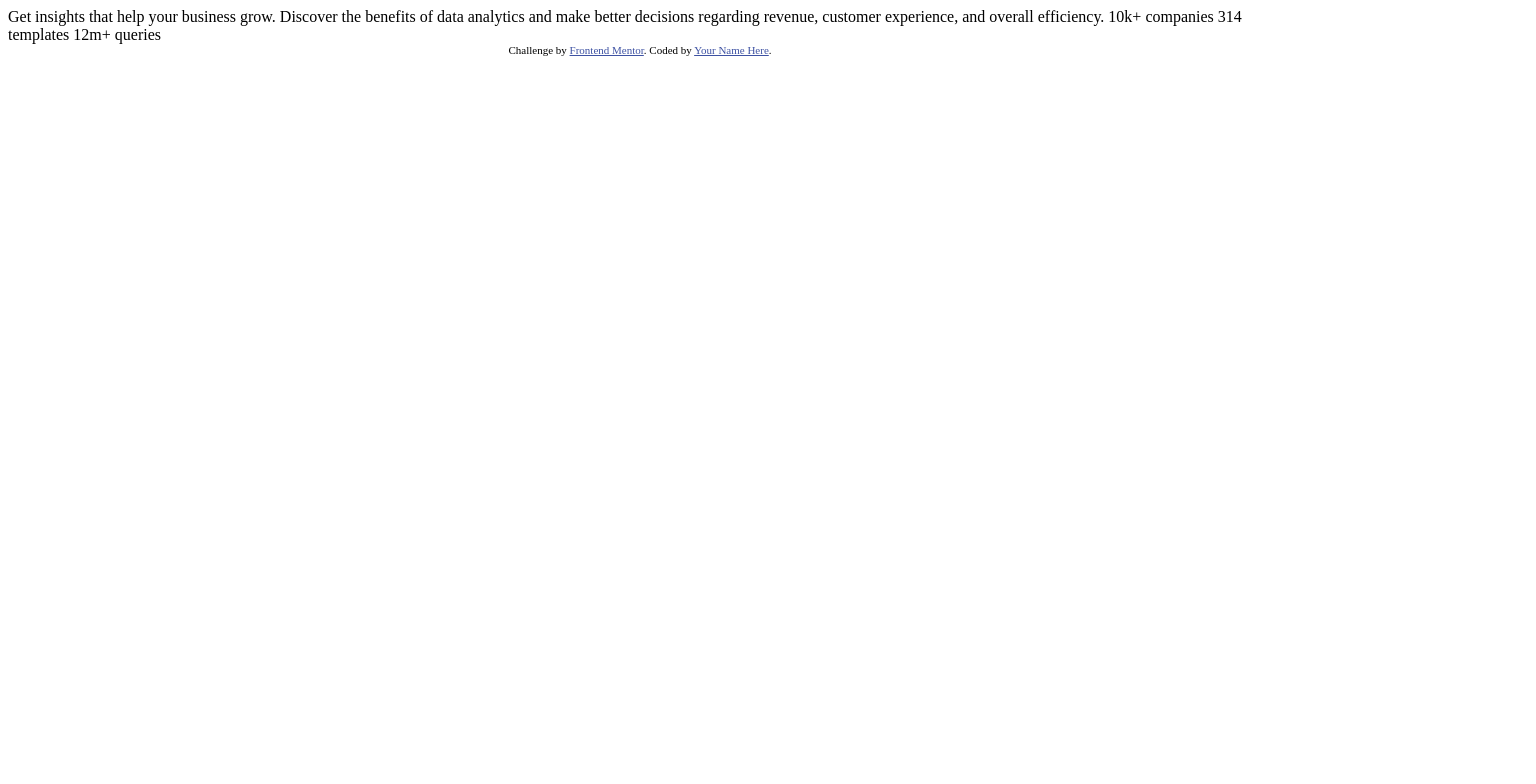
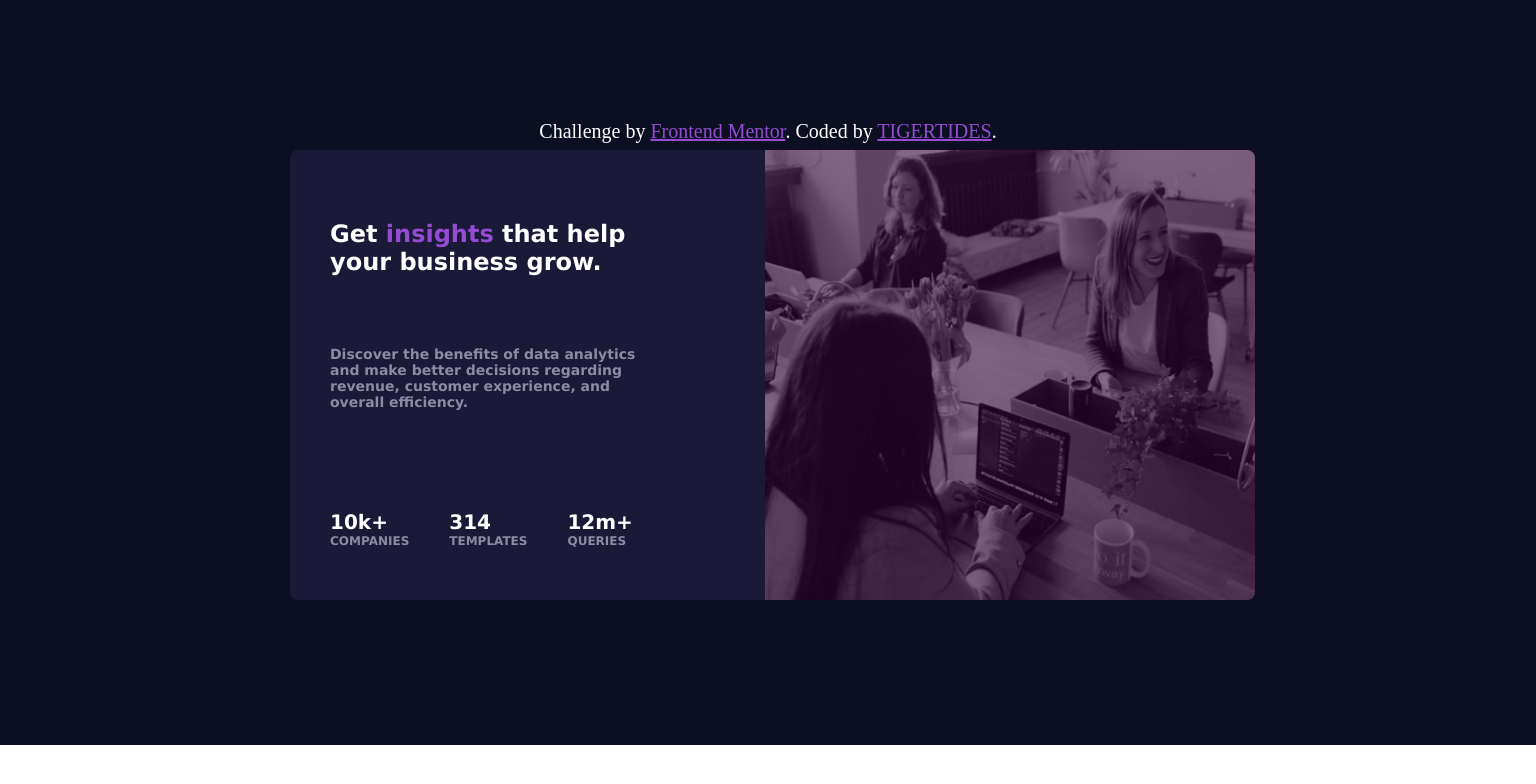
Before and after one commit to ALGOREX-PH/TIGERTIDES_Stats_preview_card_component, a plain HTML site: page stats-preview-card-component-main/stats-preview-card-component-main/index.html in a window 1280 px wide. Shown: the whole page, 1536 px wide, since content can reach past the window. Drawn offline with Linux system fonts and the light colour scheme.

Commit message:
commit to crush

```diff
--- a/stats-preview-card-component-main/stats-preview-card-component-main/index.html
+++ b/stats-preview-card-component-main/stats-preview-card-component-main/index.html
@@ -5,29 +5,44 @@
   <meta name="viewport" content="width=device-width, initial-scale=1.0"> <!-- displays site properly based on user's device -->
 
   <link rel="icon" type="image/png" sizes="32x32" href="./images/favicon-32x32.png">
-
+  <link rel="stylesheet" href="style.css">
   <title>Frontend Mentor | Stats preview card component</title>
-
-  <!-- Feel free to remove these styles or customise in your own stylesheet 👍 -->
-  <style>
-    .attribution { font-size: 11px; text-align: center; }
-    .attribution a { color: hsl(228, 45%, 44%); }
-  </style>
 </head>
 <body>
 
-  Get insights that help your business grow.
 
-  Discover the benefits of data analytics and make better decisions regarding revenue, customer
-  experience, and overall efficiency.
+<div class= "background_color_navy">
 
-  10k+ companies
-  314 templates
-  12m+ queries
+
+
+  <div class = "text_card">
+    <h1 class = "get_insights">Get <text class = "purple">insights</text> that help your business grow.</h1>
+    <h1 class = "description"> Discover the benefits of data analytics and make better decisions regarding revenue, customer experience, and overall efficiency. </h1>
+    <div class = "wrap">
+    <div class = "companies">
+    <h1 class = "companies_count"> 10k+ </h1>
+    <h1 class = "companies_text"> COMPANIES </h1>
+    </div>
+    <div class = "templates">
+      <h1 class = "templates_count">314</h1>
+      <h1 class = "templates_text">TEMPLATES</h1>
+    </div>
+    <div class = "queries">
+      <h1 class = "queries_count">12m+</h1>
+      <h1 class = "queries_text">QUERIES</h1>
+    </div>
+    </div>
+  </div>
+  <div class="picture_1">
+    <div class = "picture_tint">
+      <img class ="picture" src='images/image-header-desktop.jpg'>
+    </div>
+  </div>
 
   <div class="attribution">
     Challenge by <a href="https://www.frontendmentor.io?ref=challenge" target="_blank">Frontend Mentor</a>.
-    Coded by <a href="#">Your Name Here</a>.
+    Coded by <a href="#">TIGERTIDES</a>.
   </div>
+</div>
 </body>
 </html>
--- /dev/null
+++ b/stats-preview-card-component-main/stats-preview-card-component-main/style.css
@@ -0,0 +1,152 @@
+*{
+    padding: 0px;
+    margin: 0px;
+}
+
+.attribution{
+    font-size: 20px;
+    text-align: center;
+    color: white;
+    padding-top: 120px;
+}
+.attribution a {
+     color:#944cd2;
+    }
+
+.background_color_navy{
+    background-color: #0c0f22;
+    width: 1536px;
+    height: 745px;
+}
+
+.side_by_side{
+    display: flex;
+}
+
+.text_card{
+    position: absolute;
+    left: 290px;
+    top: 150px;
+    background-color: #1b1938;
+    border-radius: 8px;
+    width: 490px;
+    height: 450px;
+    float: left;
+
+}
+
+.get_insights{
+    padding-right: 120px;
+    padding-left: 40px;
+    padding-top: 70px;
+    font-size: 24px;
+    font-weight: bold;
+    color: white;
+    font-family: Verdana, Geneva, Tahoma, sans-serif;
+}
+
+.purple{
+    color: #944cd2;
+}
+
+.description{
+    padding-right: 120px;
+    padding-left: 40px;
+    padding-top: 70px;
+    font-size: 14px;
+    font-weight: bold;
+    font-family: Verdana, Geneva, Tahoma, sans-serif;
+    text-align: left;
+    color: #8d8aa5;
+}
+
+.wrap{
+    display: flex;
+}
+
+.companies{
+    padding-right: 0px;
+    padding-left: 40px;
+    padding-top: 100px;
+}
+
+.companies_count{
+    font-size: 20px;
+    font-weight: bold;
+    color: white;
+    font-family: Verdana, Geneva, Tahoma, sans-serif;
+}
+
+.companies_text{
+    font-size: 12px;
+    font-weight: bold;
+    color: #8d8aa5;
+    font-family: Verdana, Geneva, Tahoma, sans-serif;
+}
+
+.templates{
+    padding-right: 0px;
+    padding-left: 40px;
+    padding-top: 100px;
+
+}
+
+.templates_count{
+
+    font-size: 20px;
+    font-weight: bold;
+    color: white;
+    font-family: Verdana, Geneva, Tahoma, sans-serif;
+    z-index: 5;
+}
+
+.templates_text{
+    font-size: 12px;
+    font-weight: bold;
+    color: #8d8aa5;
+    font-family: Verdana, Geneva, Tahoma, sans-serif;
+}
+
+.queries{
+    padding-right: 0px;
+    padding-left: 40px;
+    padding-top: 100px;
+}
+
+.queries_count{
+    font-size: 20px;
+    font-weight: bold;
+    color: white;
+    font-family: Verdana, Geneva, Tahoma, sans-serif;
+    z-index: 5;
+}
+
+.queries_text{
+    font-size: 12px;
+    font-weight: bold;
+    color: #8d8aa5;
+    font-family: Verdana, Geneva, Tahoma, sans-serif;
+}
+
+.picture_1{
+    position: absolute;
+    top: 150px;
+    padding-left: 765px;
+    border-radius: 8px;
+    width: 490px;
+    height: 450px;
+}
+
+.picture_tint{
+    background: #350235;
+    width: 490px;
+    height: 450px;
+    border-radius: 0px 8px 8px 0px;
+}
+
+.picture{
+    border-radius: 0px 8px 8px 0px;
+    width: 490px;
+    opacity:0.4;
+    height: 450px;
+}
```
